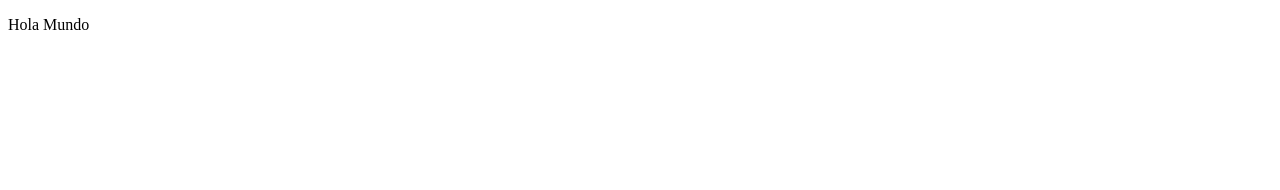
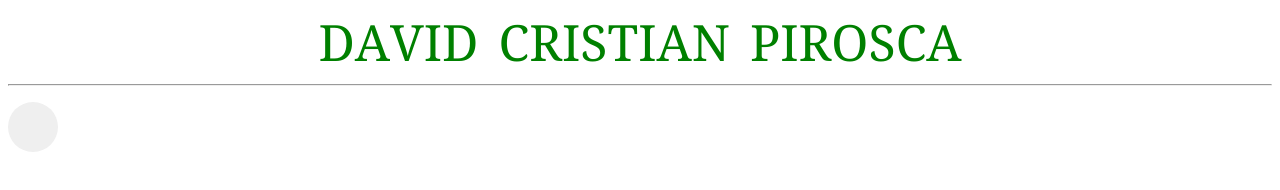
Before and after one commit to davidpirosca/davidpirosca.github.io, a plain HTML site: page index.html in a window 1280 px wide. Drawn offline with Linux system fonts and the light colour scheme.

Commit message:
Ultimos Cambios en la Web

```diff
--- /dev/null
+++ b/app.js
@@ -0,0 +1,17 @@
+const btnEl = document.querySelector('.btn');
+
+const toggleOption = () => {
+    const wrapperEl =
+    document.querySelector('.wrapper');
+    const iconEl = btnEl.querySelector('i');
+
+    if (iconEl.classList.contains('ri-share-line')){
+        iconEl.classList
+        .replace('ri-share-line', 'ri-close-line');
+    }else {
+        iconEl.classList
+        .replace('ri-close-line', 'ri-share-line');
+    }
+};
+
+btnEl.addEventListener('click', toggleOptions);
--- a/index.html
+++ b/index.html
@@ -3,9 +3,46 @@
 <head>
     <meta charset="UTF-8">
     <meta name="viewport" content="width=device-width, initial-scale=1.0">
-    <title>Document</title>
+    <title>Principal</title>
+    <link rel="stylesheet" type="text/css" href="style.css">
+    <script src="app.js"></script>
+
 </head>
 <body>
-    <p>Hola Mundo</p>
+    <div class="animated-name">
+        <div class="letter">D</div>
+        <div class="letter">A</div>
+        <div class="letter">V</div>
+        <div class="letter">I</div>
+        <div class="letter name">D</div>
+        <div class="letter">C</div>
+        <div class="letter">R</div>
+        <div class="letter">I</div>
+        <div class="letter">S</div>
+        <div class="letter">T</div>
+        <div class="letter">I</div>
+        <div class="letter">A</div>
+        <div class="letter name">N</div>
+        <div class="letter">P</div>
+        <div class="letter">I</div>
+        <div class="letter">R</div>
+        <div class="letter">O</div>
+        <div class="letter">S</div>
+        <div class="letter">C</div>
+        <div class="letter">A</div>
+    </div>
+    <hr />
+    <div class="wrapper">
+        <button class="btn">
+            <i class="ri-share-line"></i>
+        </button>
+        <ul class="list">
+            <li class="item">
+                <a href="#" class="link">
+                    <i class="ri-instagram-line"></i>
+                </a>
+            </li>
+        </ul>
+    </div>
 </body>
 </html>
```
Also changed, not shown: res/share.ico (added).
